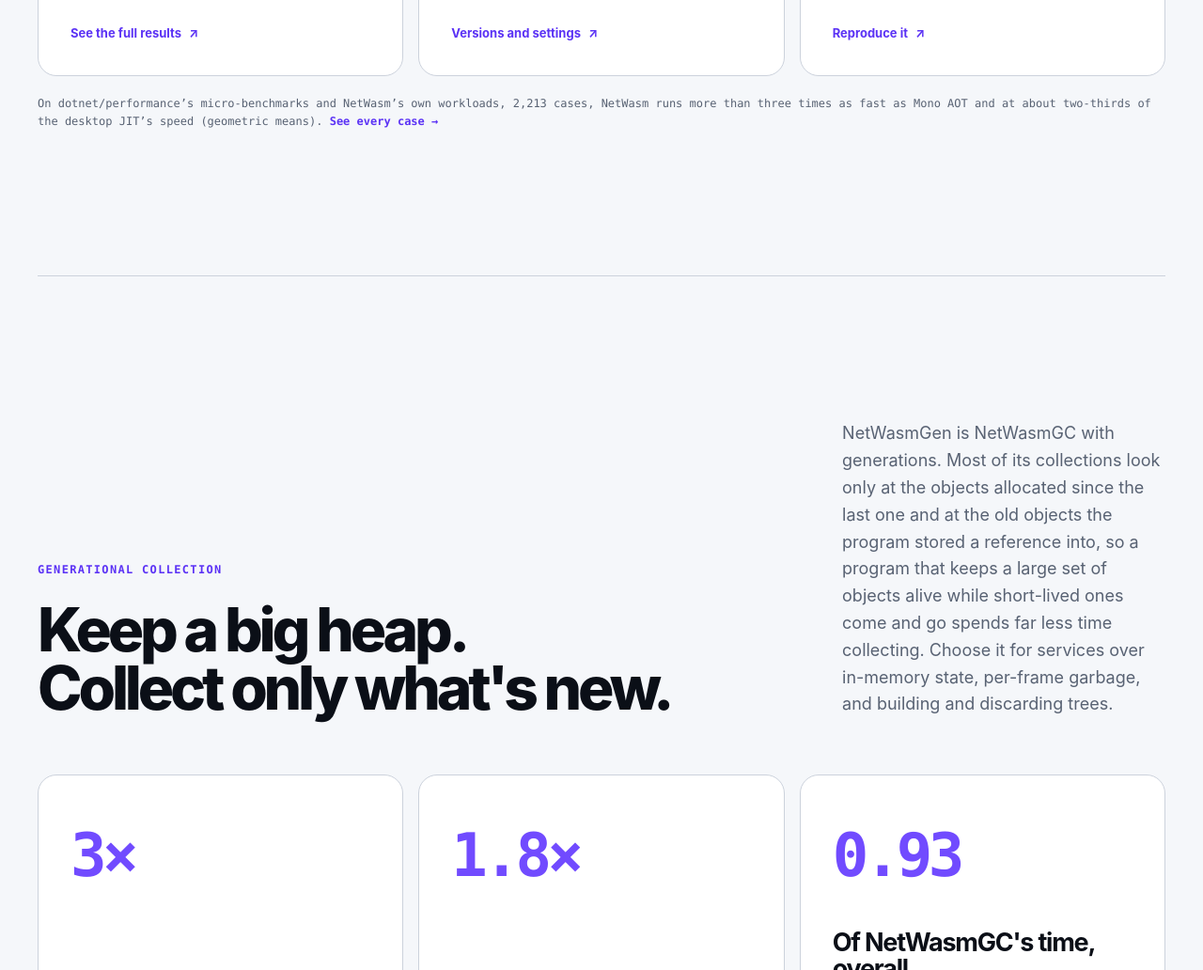
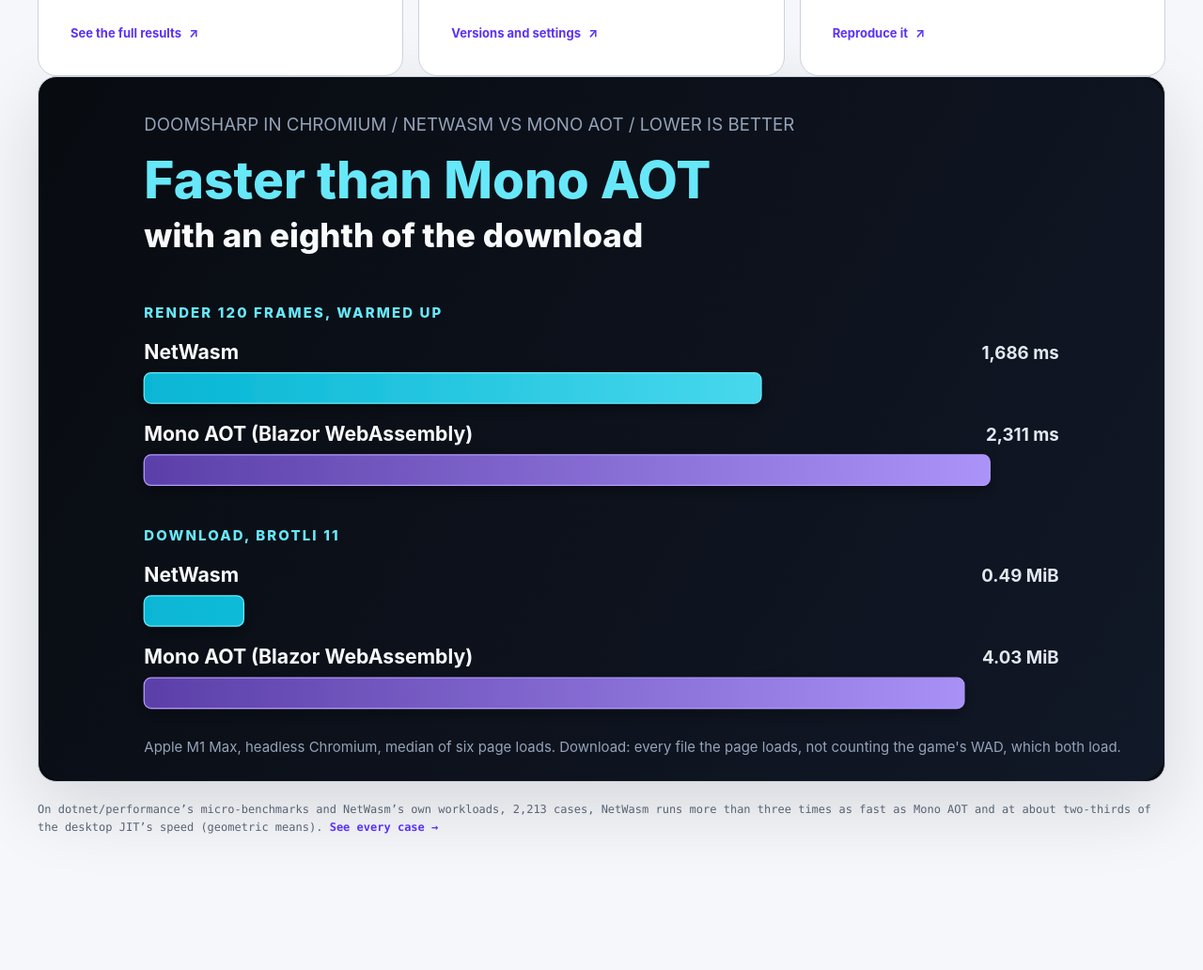
Before and after one commit to zion-sati/netwasm.com, a plain HTML site: page index.html in a window 1280 px wide. Shown: the part 4347-5379 px from the top of the page at 94% size. Drawn offline with Linux system fonts and the light colour scheme.

Commit message:
DoomSharp against Mono AOT in the speed section: one chart of warm render time and Brotli-11 download

```diff
--- a/index.html
+++ b/index.html
@@ -210,6 +210,9 @@
             <strong>Reproduce it <span>↗</span></strong>
           </a>
         </div>
+        <a class="comparison-chart" href="https://github.com/zion-sati/NetWasm/blob/main/docs/micro-benchmarks.md#doomsharp" target="_blank" rel="noopener noreferrer" aria-label="DoomSharp against Mono AOT: method and figures">
+          <img src="doomsharp-vs-mono-aot.svg" width="960" height="600" alt="DoomSharp in headless Chromium on an Apple M1 Max: rendering 120 frames, warmed up, takes 1,686 ms with NetWasm and 2,311 ms with its Blazor WebAssembly build, which is Mono AOT; the page downloads 0.49 MiB with NetWasm and 4.03 MiB with Mono AOT at Brotli quality 11, not counting the game&rsquo;s WAD.">
+        </a>
         <p class="comparison-note">On dotnet/performance&rsquo;s micro-benchmarks and NetWasm&rsquo;s own workloads, 2,213 cases, NetWasm runs more than three times as fast as Mono AOT and at about two-thirds of the desktop JIT&rsquo;s speed (geometric means). <a href="micro-benchmarks/">See every case →</a></p>
       </section>
 
```
Also changed, not shown: doomsharp-vs-mono-aot.svg (added).
